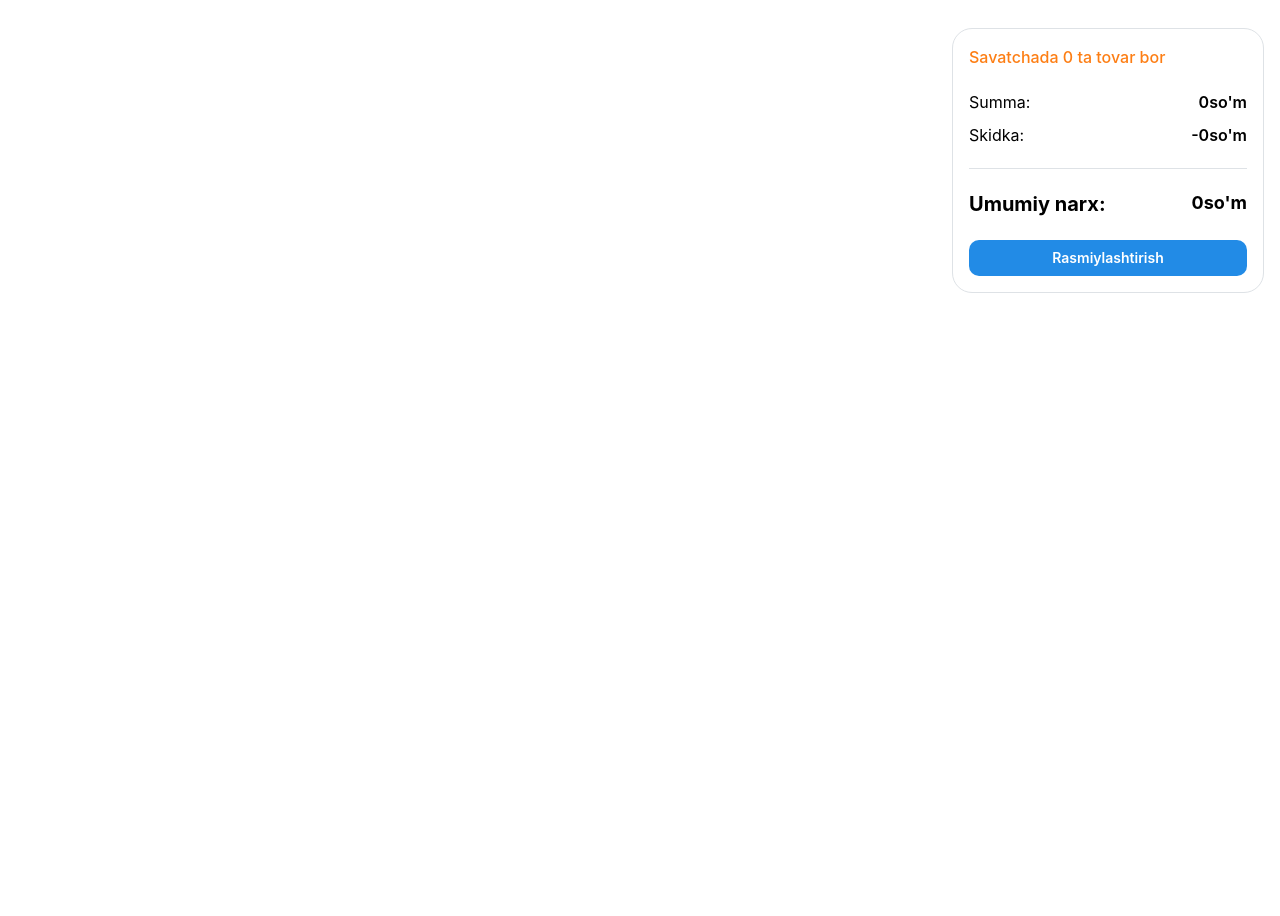
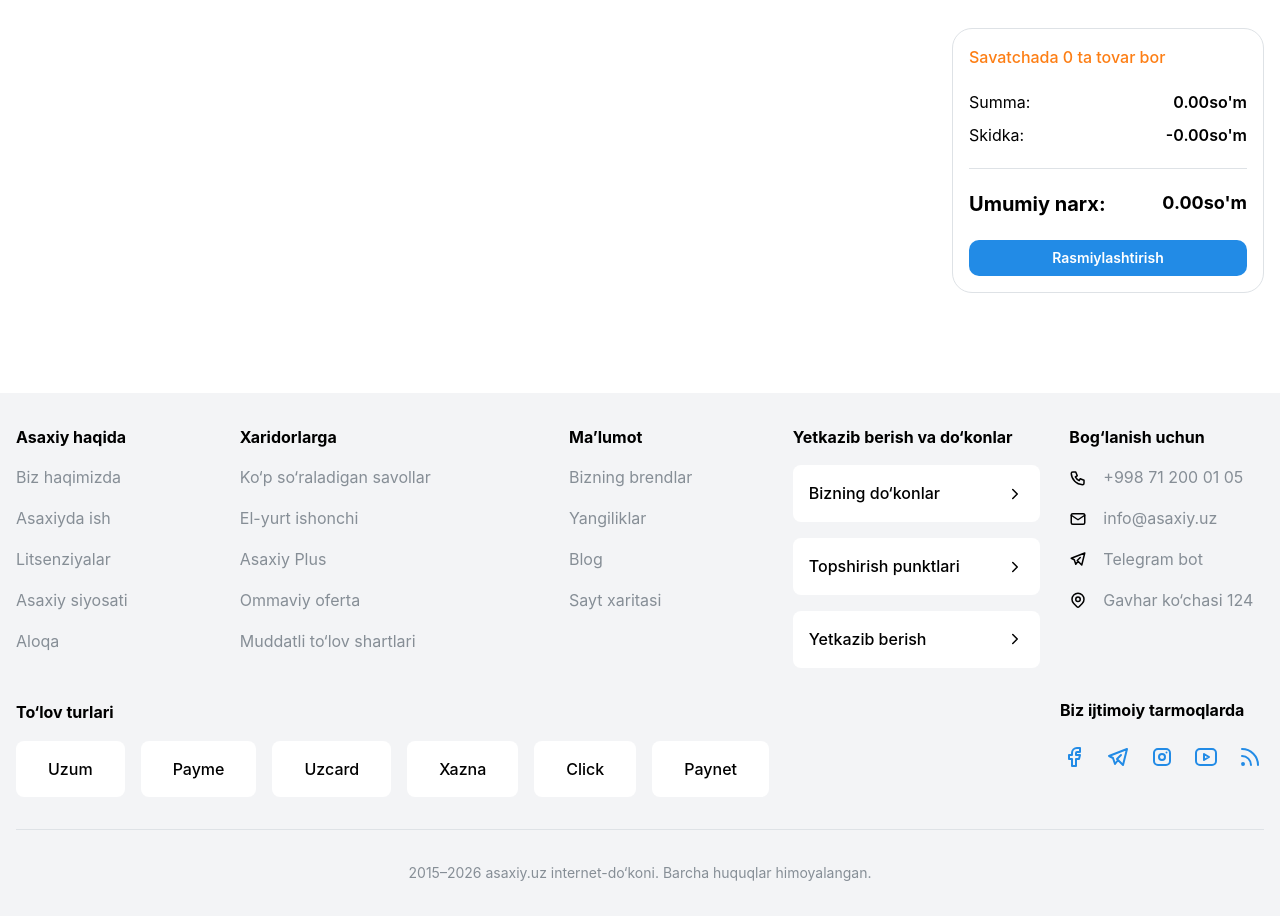
Before and after one commit to hgulizoda/e-market-next-app, a Next.js app: page /cart in a window 1280 px wide. Shown: the part 281-1197 px from the top of the page. Before the commit the page ends 800 px from the top, so only its background shows below. Built offline with nearby package versions, Linux system fonts and the light colour scheme.

Commit message:
cart ready

```diff
--- a/src/app/cart/page.tsx
+++ b/src/app/cart/page.tsx
@@ -34,7 +34,9 @@ const CartPage = () => {
           <Flex justify={"space-between"} mt={20}>
             <Text> Summa:</Text>
             <Text fw={600}>
-              {cart.reduce((sum, item) => sum + item.price * item.quantity, 0)}
+              {cart
+                .reduce((sum, item) => sum + item.price * item.quantity, 0)
+                .toFixed(2)}
               so&apos;m
             </Text>
           </Flex>
@@ -42,8 +44,12 @@ const CartPage = () => {
             <Text> Skidka: </Text>
             <Text fw={600}>
               -
-              {cart.reduce((sum, item) => sum + item.price * item.quantity, 0) *
-                0.2}
+              {(
+                cart.reduce(
+                  (sum, item) => sum + item.price * item.quantity,
+                  0
+                ) * 0.2
+              ).toFixed(2)}
               so&apos;m
             </Text>
           </Flex>
@@ -53,8 +59,12 @@ const CartPage = () => {
               Umumiy narx:
             </Text>
             <Text fw={700} fz={18}>
-              {cart.reduce((sum, item) => sum + item.price * item.quantity, 0) *
-                0.8}
+              {(
+                cart.reduce(
+                  (sum, item) => sum + item.price * item.quantity,
+                  0
+                ) * 0.8
+              ).toFixed(2)}
               so&apos;m
             </Text>
           </Flex>
--- /dev/null
+++ b/src/app/components/Footer.tsx
@@ -0,0 +1,158 @@
+"use client";
+
+import {
+  Container,
+  Grid,
+  Stack,
+  Text,
+  Group,
+  Box,
+  Divider,
+  Flex,
+  Paper,
+  ActionIcon,
+} from "@mantine/core";
+import {
+  IconPhone,
+  IconMail,
+  IconBrandTelegram,
+  IconMapPin,
+  IconChevronRight,
+  IconBrandFacebook,
+  IconBrandInstagram,
+  IconBrandYoutube,
+  IconRss,
+} from "@tabler/icons-react";
+import { start } from "repl";
+
+const Footer = () => {
+  return (
+    <Box className="bg-gray-100" mt="100px">
+      <Container size="xl" py="xl">
+        <Grid justify="space-between">
+          <Grid.Col span={{ base: 12, md: 2 }}>
+            <Stack>
+              <Text fw={700}>Asaxiy haqida</Text>
+              <Text c="dimmed">Biz haqimizda</Text>
+              <Text c="dimmed">Asaxiyda ish</Text>
+              <Text c="dimmed">Litsenziyalar</Text>
+              <Text c="dimmed">Asaxiy siyosati</Text>
+              <Text c="dimmed">Aloqa</Text>
+            </Stack>
+          </Grid.Col>
+
+          <Grid.Col span={{ base: 12, md: 3 }}>
+            <Stack>
+              <Text fw={700}>Xaridorlarga</Text>
+              <Text c="dimmed">Ko‘p so‘raladigan savollar</Text>
+              <Text c="dimmed">El-yurt ishonchi</Text>
+              <Text c="dimmed">Asaxiy Plus</Text>
+              <Text c="dimmed">Ommaviy oferta</Text>
+              <Text c="dimmed">Muddatli to‘lov shartlari</Text>
+            </Stack>
+          </Grid.Col>
+
+          <Grid.Col span={{ base: 12, md: 2 }}>
+            <Stack>
+              <Text fw={700}>Ma’lumot</Text>
+              <Text c="dimmed">Bizning brendlar</Text>
+              <Text c="dimmed">Yangiliklar</Text>
+              <Text c="dimmed">Blog</Text>
+              <Text c="dimmed">Sayt xaritasi</Text>
+            </Stack>
+          </Grid.Col>
+
+          <Grid.Col span={{ base: 12, md: 2.5 }}>
+            <Stack>
+              <Text fw={700}>Yetkazib berish va do‘konlar</Text>
+
+              {[
+                "Bizning do‘konlar",
+                "Topshirish punktlari",
+                "Yetkazib berish",
+              ].map((item) => (
+                <Paper key={item} p="md" radius="md" bg="white">
+                  <Flex justify="space-between" align="center">
+                    <Text fw={500}>{item}</Text>
+                    <IconChevronRight size={18} />
+                  </Flex>
+                </Paper>
+              ))}
+            </Stack>
+          </Grid.Col>
+
+          <Grid.Col span={{ base: 15, md: 2 }}>
+            <Stack>
+              <Text fw={700}>Bog‘lanish uchun</Text>
+
+              <Group>
+                <IconPhone size={18} />
+                <Text c="dimmed">+998 71 200 01 05</Text>
+              </Group>
+
+              <Group>
+                <IconMail size={18} />
+                <Text c="dimmed">info@asaxiy.uz</Text>
+              </Group>
+
+              <Group>
+                <IconBrandTelegram size={18} />
+                <Text c="dimmed">Telegram bot</Text>
+              </Group>
+
+              <Group>
+                <IconMapPin size={18} />
+                <Text c="dimmed">Gavhar ko‘chasi 124</Text>
+              </Group>
+            </Stack>
+          </Grid.Col>
+        </Grid>
+
+        <Flex justify={"space-between"} align={"start "}>
+          <Stack mt="xl">
+            <Text fw={700}>To‘lov turlari</Text>
+            <Group>
+              {["Uzum", "Payme", "Uzcard", "Xazna", "Click", "Paynet"].map(
+                (item) => (
+                  <Paper key={item} px="xl" py="md" radius="md" bg="white">
+                    <Text fw={500}>{item}</Text>
+                  </Paper>
+                )
+              )}
+            </Group>
+          </Stack>
+
+          <Stack justify="space-between" gap={20} mt={30}>
+            <Text fw={700}>Biz ijtimoiy tarmoqlarda</Text>
+
+            <Group>
+              <ActionIcon variant="subtle">
+                <IconBrandFacebook />
+              </ActionIcon>
+              <ActionIcon variant="subtle">
+                <IconBrandTelegram />
+              </ActionIcon>
+              <ActionIcon variant="subtle">
+                <IconBrandInstagram />
+              </ActionIcon>
+              <ActionIcon variant="subtle">
+                <IconBrandYoutube />
+              </ActionIcon>
+              <ActionIcon variant="subtle">
+                <IconRss />
+              </ActionIcon>
+            </Group>
+          </Stack>
+        </Flex>
+
+        <Divider my="xl" />
+
+        <Text ta="center" c="dimmed" fz="sm">
+          2015–2026 asaxiy.uz internet-do‘koni. Barcha huquqlar himoyalangan.
+        </Text>
+      </Container>
+    </Box>
+  );
+};
+
+export default Footer;
--- a/src/app/components/Header.tsx
+++ b/src/app/components/Header.tsx
@@ -1,3 +1,6 @@
+"use client";
+
+import useCartStore from "@/store/cartStore";
 import {
   Button,
   Container,
@@ -47,6 +50,7 @@ const bottomNav: string[] = [
 ];
 
 const Header = () => {
+  const { cart } = useCartStore();
   return (
     <Stack gap={0} className="bg-white shadow-gray-100 shadow-xl">
       <Container
@@ -80,13 +84,30 @@ const Header = () => {
             <Link
               key={item.text}
               className="flex"
-              style={{ flexDirection: "column", alignItems: "center" }}
+              style={{
+                flexDirection: "column",
+                alignItems: "center",
+                position: "relative",
+              }}
               href={item.to}
             >
               {item.icon}
               <Text fz={12} fw={500}>
                 {item.text}
               </Text>
+              {item.text === "Savatcha" && (
+                <Text
+                  pos={"absolute"}
+                  top={-5}
+                  right={-1}
+                  className="bg-blue-500 rounded-[50%] flex items-center justify-center  text-white"
+                  w={20}
+                  h={20}
+                  c={"white"}
+                >
+                  {cart.length}
+                </Text>
+              )}
             </Link>
           ))}
         </Flex>
--- a/src/app/layout.tsx
+++ b/src/app/layout.tsx
@@ -7,6 +7,7 @@ import "@mantine/core/styles.css";
 import "@mantine/carousel/styles.css";
 import QueryProvider from "@/providers/QueryProvider";
 import { ReactQueryDevtools } from "@tanstack/react-query-devtools";
+import Footer from "./components/Footer";
 
 const geistSans = Geist({
   variable: "--font-geist-sans",
@@ -37,6 +38,7 @@ export default function RootLayout({
           <MantineProvider>
             <Header />
             {children}
+            <Footer />
           </MantineProvider>
           <ReactQueryDevtools initialIsOpen={false} />
         </QueryProvider>
```
